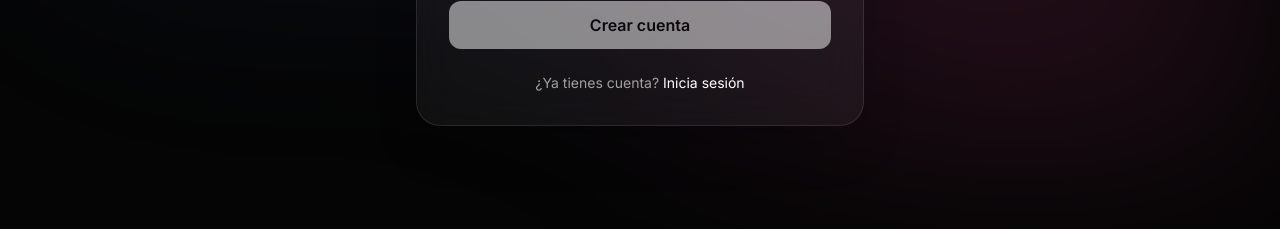
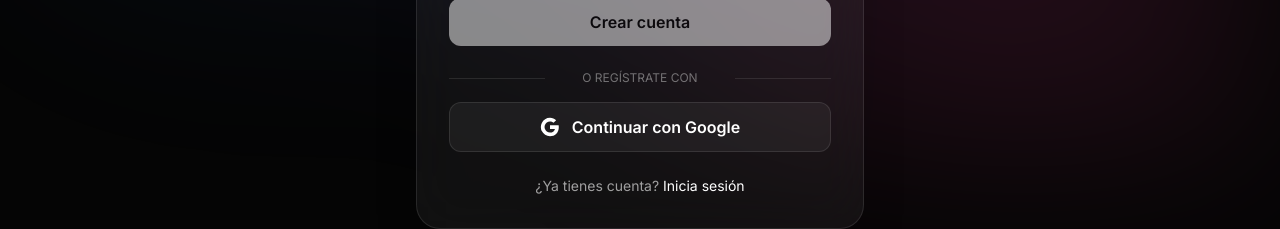
Before and after one commit to Mifonsecaa/Agenty-, a Next.js app: page /register in a window 1280 px wide. Shown: the part 623-852 px from the top of the page. Before the commit the page ends 800 px from the top, so only its background shows below. Built offline with nearby package versions, Linux system fonts and the light colour scheme; no server answers.

Commit message:
Se arregla el inicio y registro con google

```diff
--- a/app/api/auth/[...nextauth]/route.ts
+++ b/app/api/auth/[...nextauth]/route.ts
@@ -7,22 +7,32 @@ import { prisma } from "@/lib/prisma";
 import bcrypt from "bcryptjs";
 import { saveWhatsAppCredentials } from "@/services/database/business"; // 1. Importar nuestro nuevo servicio
 
-export const authOptions: NextAuthOptions = {
-    adapter: PrismaAdapter(prisma) as any,
-    providers: [
+const providers: NextAuthOptions["providers"] = [];
+
+if (process.env.GOOGLE_CLIENT_ID && process.env.GOOGLE_CLIENT_SECRET) {
+    providers.push(
         GoogleProvider({
-            clientId: process.env.GOOGLE_CLIENT_ID || "",
-            clientSecret: process.env.GOOGLE_CLIENT_SECRET || "",
-        }),
+            clientId: process.env.GOOGLE_CLIENT_ID,
+            clientSecret: process.env.GOOGLE_CLIENT_SECRET,
+        })
+    );
+}
+
+if (process.env.FACEBOOK_CLIENT_ID && process.env.FACEBOOK_CLIENT_SECRET) {
+    providers.push(
         FacebookProvider({
-            clientId: process.env.FACEBOOK_CLIENT_ID || "",
-            clientSecret: process.env.FACEBOOK_CLIENT_SECRET || "",
+            clientId: process.env.FACEBOOK_CLIENT_ID,
+            clientSecret: process.env.FACEBOOK_CLIENT_SECRET,
             authorization: {
                 params: {
                     scope: "email,public_profile,whatsapp_business_management,whatsapp_business_messaging",
                 },
             },
-        }),
+        })
+    );
+}
+
+providers.push(
     CredentialsProvider({
         name: "credentials",
         credentials: {
@@ -38,7 +48,11 @@ export const authOptions: NextAuthOptions = {
             return user;
         }
     })
-    ],
+);
+
+export const authOptions: NextAuthOptions = {
+    adapter: PrismaAdapter(prisma) as any,
+    providers,
     session: {
         strategy: "jwt",
     },
--- a/app/login/page.tsx
+++ b/app/login/page.tsx
@@ -12,10 +12,12 @@ export default function LoginPage() {
     const [loading, setLoading] = useState(false);
     const [error, setError] = useState("");
     const [successMessage, setSuccessMessage] = useState("");
+    const [googleLoading, setGoogleLoading] = useState(false);
 
     useEffect(() => {
         const registered = searchParams.get("registered") === "1";
         const incomingEmail = searchParams.get("email")?.trim() || "";
+        const authError = searchParams.get("error");
 
         if (registered) {
             setSuccessMessage("Cuenta creada con éxito. Inicia sesión para continuar.");
@@ -24,7 +26,35 @@ export default function LoginPage() {
         if (incomingEmail && /^[^\s@]+@[^\s@]+\.[^\s@]+$/.test(incomingEmail)) {
             setEmail(incomingEmail.toLowerCase());
         }
+
+        if (authError) {
+            const oauthErrors: Record<string, string> = {
+                OAuthSignin: "No se pudo iniciar el flujo con Google.",
+                OAuthCallback: "La respuesta de Google fue inválida o incompleta.",
+                OAuthAccountNotLinked: "Este correo ya existe con otro método de acceso.",
+                Callback: "No se pudo completar la autenticación.",
+                AccessDenied: "Acceso denegado por el proveedor.",
+                Configuration: "Error de configuración de autenticación en el servidor.",
+            };
+            setError(oauthErrors[authError] || "Error al iniciar sesión con Google.");
+        }
     }, [searchParams]);
+
+    const handleGoogleSignIn = async () => {
+        setError("");
+        setSuccessMessage("");
+        setGoogleLoading(true);
+
+        try {
+            await signIn("google", {
+                callbackUrl: "/dashboard",
+                prompt: "select_account",
+            });
+        } catch (err) {
+            setGoogleLoading(false);
+            setError(err instanceof Error ? err.message : "Error al iniciar sesión con Google");
+        }
+    };
 
     const handleSubmit = async (e: React.FormEvent) => {
         e.preventDefault();
@@ -133,7 +163,8 @@ export default function LoginPage() {
 
                     <button
                         type="button"
-                        onClick={() => signIn("google", { callbackUrl: "/" })}
+                        onClick={handleGoogleSignIn}
+                        disabled={googleLoading || loading}
                         className="w-full mt-4 flex items-center justify-center gap-3 bg-white/5 border border-white/10 text-white font-semibold py-3 rounded-xl hover:bg-white/10 transition-all duration-200"
                     >
                         <svg className="w-5 h-5" viewBox="0 0 24 24">
@@ -142,7 +173,7 @@ export default function LoginPage() {
                             <path fill="currentColor" d="M5.84 14.09c-.22-.66-.35-1.36-.35-2.09s.13-1.43.35-2.09V7.07H2.18C1.43 8.55 1 10.22 1 12s.43 3.45 1.18 4.93l2.85-2.22.81-.62z" />
                             <path fill="currentColor" d="M12 5.38c1.62 0 3.06.56 4.21 1.64l3.15-3.15C17.45 2.09 14.97 1 12 1 7.7 1 3.99 3.47 2.18 7.07l3.66 2.84c.87-2.6 3.3-4.53 6.16-4.53z" />
                         </svg>
-                        Google
+                        {googleLoading ? "Redirigiendo a Google..." : "Google"}
                     </button>
 
                     {/* Footer */}
--- a/app/register/page.tsx
+++ b/app/register/page.tsx
@@ -2,6 +2,7 @@
 import { useState } from "react";
 import Link from "next/link";
 import { useRouter } from "next/navigation";
+import { signIn } from "next-auth/react";
 
 export default function RegisterPage() {
     const router = useRouter();
@@ -10,8 +11,25 @@ export default function RegisterPage() {
     const [password, setPassword] = useState("");
     const [confirmPassword, setConfirmPassword] = useState("");
     const [loading, setLoading] = useState(false);
+    const [googleLoading, setGoogleLoading] = useState(false);
     const [error, setError] = useState("");
     const [successMessage, setSuccessMessage] = useState("");
+
+    const handleGoogleRegister = async () => {
+        setError("");
+        setSuccessMessage("");
+        setGoogleLoading(true);
+
+        try {
+            await signIn("google", {
+                callbackUrl: "/dashboard",
+                prompt: "select_account",
+            });
+        } catch (err) {
+            setGoogleLoading(false);
+            setError(err instanceof Error ? err.message : "Error al registrarse con Google");
+        }
+    };
 
     const handleSubmit = async (e: React.FormEvent) => {
         e.preventDefault();
@@ -170,6 +188,27 @@ export default function RegisterPage() {
                         </button>
                     </form>
 
+                    <div className="mt-6 flex items-center justify-between">
+                        <span className="border-b border-white/10 w-1/5 lg:w-1/4"></span>
+                        <span className="text-xs text-center text-white/40 uppercase">O regístrate con</span>
+                        <span className="border-b border-white/10 w-1/5 lg:w-1/4"></span>
+                    </div>
+
+                    <button
+                        type="button"
+                        onClick={handleGoogleRegister}
+                        disabled={googleLoading || loading}
+                        className="w-full mt-4 flex items-center justify-center gap-3 bg-white/5 border border-white/10 text-white font-semibold py-3 rounded-xl hover:bg-white/10 transition-all duration-200 disabled:opacity-50 disabled:cursor-not-allowed"
+                    >
+                        <svg className="w-5 h-5" viewBox="0 0 24 24">
+                            <path fill="currentColor" d="M22.56 12.25c0-.78-.07-1.53-.2-2.25H12v4.26h5.92c-.26 1.37-1.04 2.53-2.21 3.31v2.77h3.57c2.08-1.92 3.28-4.74 3.28-8.09z" />
+                            <path fill="currentColor" d="M12 23c2.97 0 5.46-.98 7.28-2.66l-3.57-2.77c-.98.66-2.23 1.06-3.71 1.06-2.86 0-5.29-1.93-6.16-4.53H2.18v2.84C3.99 20.53 7.7 23 12 23z" />
+                            <path fill="currentColor" d="M5.84 14.09c-.22-.66-.35-1.36-.35-2.09s.13-1.43.35-2.09V7.07H2.18C1.43 8.55 1 10.22 1 12s.43 3.45 1.18 4.93l2.85-2.22.81-.62z" />
+                            <path fill="currentColor" d="M12 5.38c1.62 0 3.06.56 4.21 1.64l3.15-3.15C17.45 2.09 14.97 1 12 1 7.7 1 3.99 3.47 2.18 7.07l3.66 2.84c.87-2.6 3.3-4.53 6.16-4.53z" />
+                        </svg>
+                        {googleLoading ? "Redirigiendo a Google..." : "Continuar con Google"}
+                    </button>
+
                     {/* Footer */}
                     <div className="mt-6 text-center text-white/60 text-sm">
                         ¿Ya tienes cuenta?{" "}
```
Also changed, not shown: 1 other file (tests, documents, lock files or other folders). Lines whose indentation alone changed are shown as unchanged.
